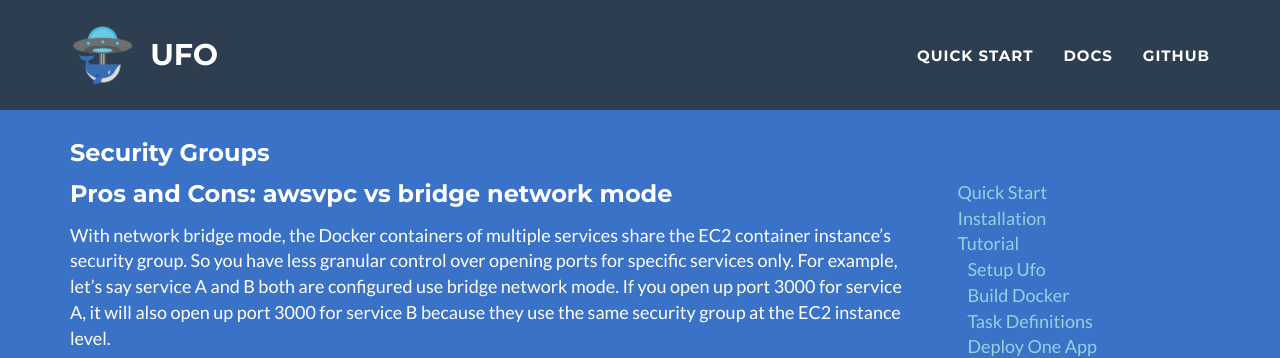
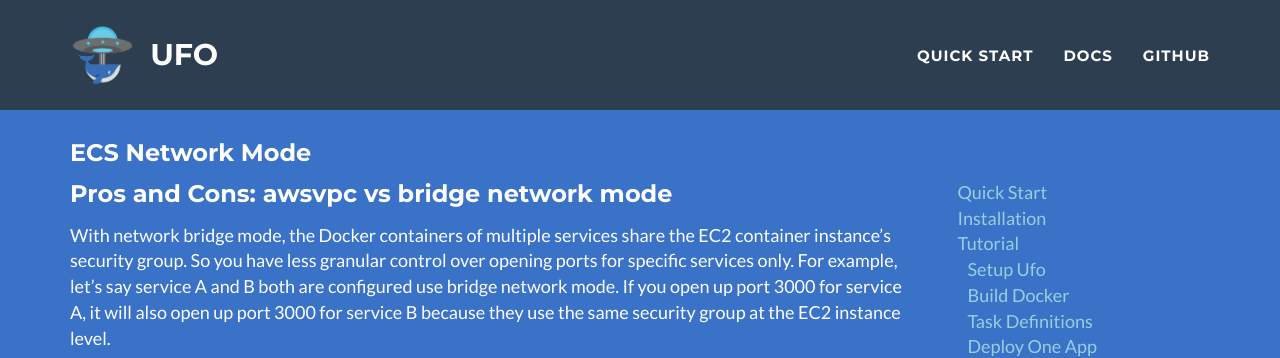
Before and after one commit to boltops-tools/ufo, a Jekyll site: the page built from docs/_docs/ecs-network-mode.md, in a window 1280 px wide and 900 px high. Shown: the top 358 px of the window. Built offline with Jekyll 4.4.1, drawn with Linux system fonts in a browser that asks for light colours.

Commit message:
update docs

```diff
--- a/docs/_docs/ecs-network-mode.md
+++ b/docs/_docs/ecs-network-mode.md
@@ -1,5 +1,5 @@
 ---
-title: Security Groups
+title: ECS Network Mode
 ---
 
 ## Pros and Cons: awsvpc vs bridge network mode
```
